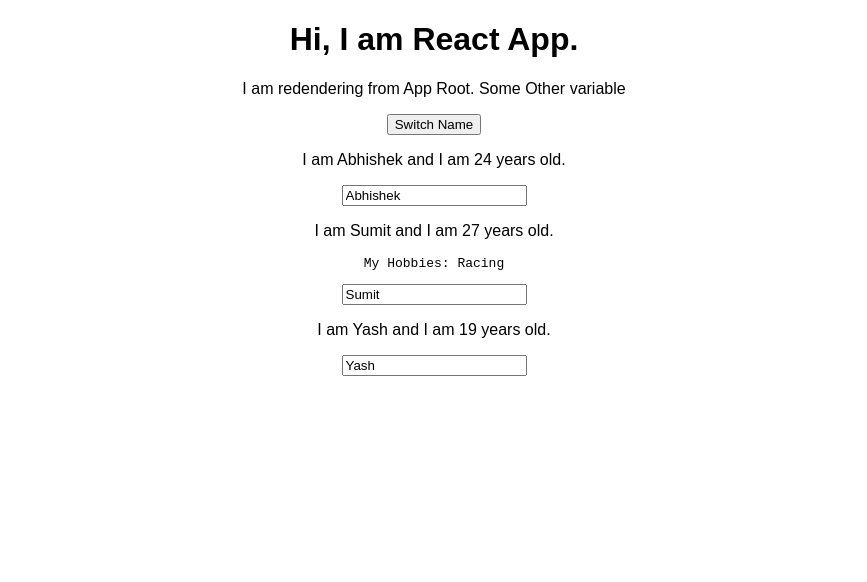
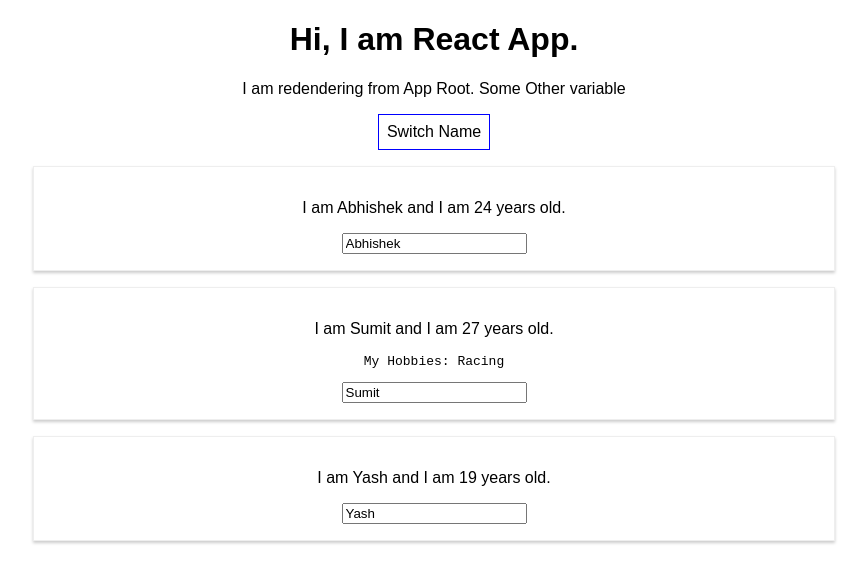
Before and after one commit to webdevabhi/react-complete-guide, a React (Create React App) app: page / in a window 1280 px wide. Shown: the top 582 px of the page, without its empty margins (206-1073 px from the left). Built offline with nearby package versions, Linux system fonts and the light colour scheme.

Commit message:
Styling the component

```diff
--- a/src/App.js
+++ b/src/App.js
@@ -38,11 +38,22 @@
   }
 
   render() {
+    const style = {
+      backgroundColor: 'white',
+      font: 'inherit',
+      border: '1px solid blue',
+      padding: '8px',
+      cursor: 'pointer'
+    }
+
     return (
       <div className="App">
         <h1>Hi, I am React App.</h1>
         <p>I am redendering from App Root. {this.state.otherProperty}</p>
-        <button onClick={() => this.switchNameHandler('Abhishek Patel!')}>Switch Name</button>
+        <button
+          style={style}
+          onClick={() => this.switchNameHandler('Abhishek Patel!')}
+        >Switch Name</button>
 
         <Person
           name={this.state.persons[0].name}
--- /dev/null
+++ b/src/Person/Person.css
@@ -0,0 +1,8 @@
+.Person {
+    width: 60%;
+    margin: 16px auto;
+    border: 1px solid #eee;
+    box-shadow: 0 2px 3px #ccc;
+    padding: 16px;
+    text-align: center;
+}
--- a/src/Person/Person.js
+++ b/src/Person/Person.js
@@ -1,8 +1,9 @@
 import React from 'react';
+import './Person.css'
 
 const person = (props) => {
     return (
-        <div>
+        <div className="Person">
             <p onClick={props.click}>I am {props.name} and I am {props.age} years old.</p>
             {props.children}
 
```
